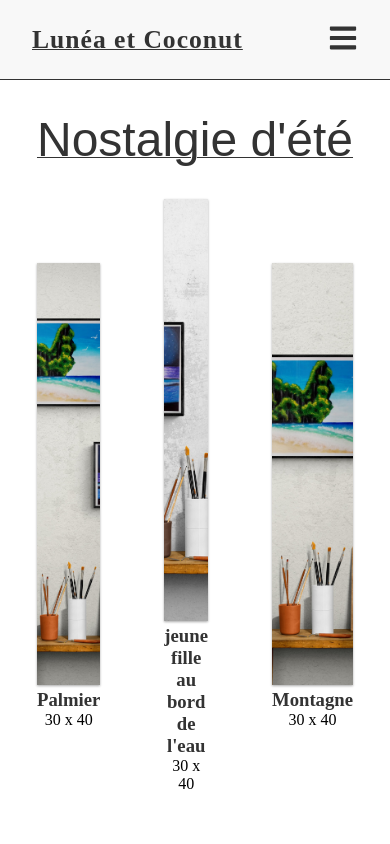
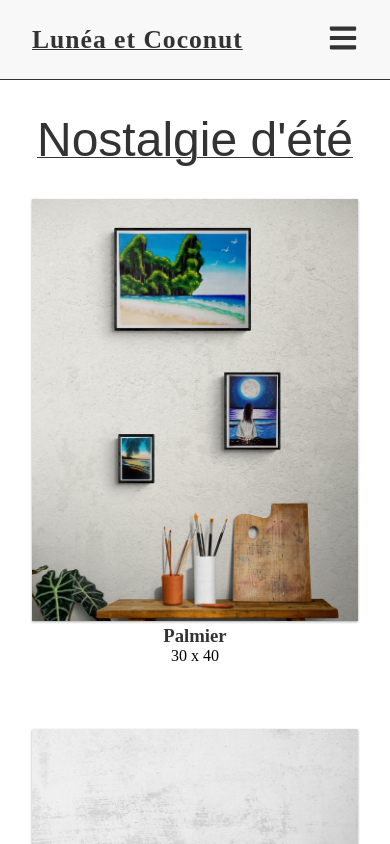
Before and after one commit to davidotch/lunea_coconut, a React (Create React App) app: page /shop in a window 390 px wide. Shown: the top 844 px of the page. Built offline with nearby package versions, Linux system fonts and the light colour scheme.

Commit message:
add @media scrren .shop-card

```diff
--- a/src/style/shop.css
+++ b/src/style/shop.css
@@ -9,3 +9,9 @@
   align-items: center;
   margin-bottom: 6rem;
 }
+
+@media screen and (max-width: 768px) {
+  .shop-card {
+    flex-direction: column;
+  }
+}
```
